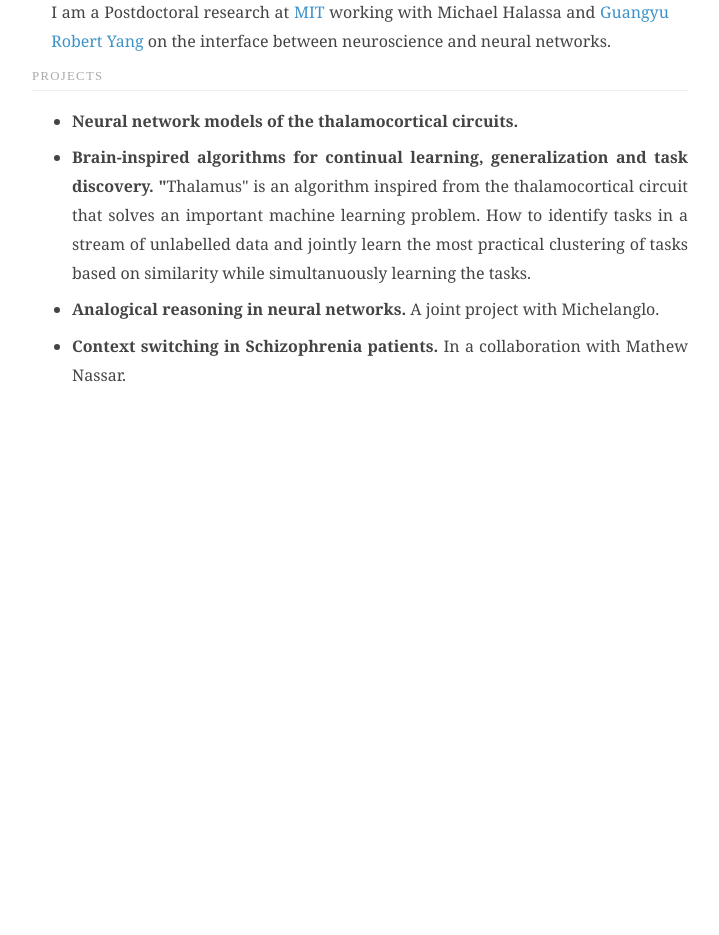
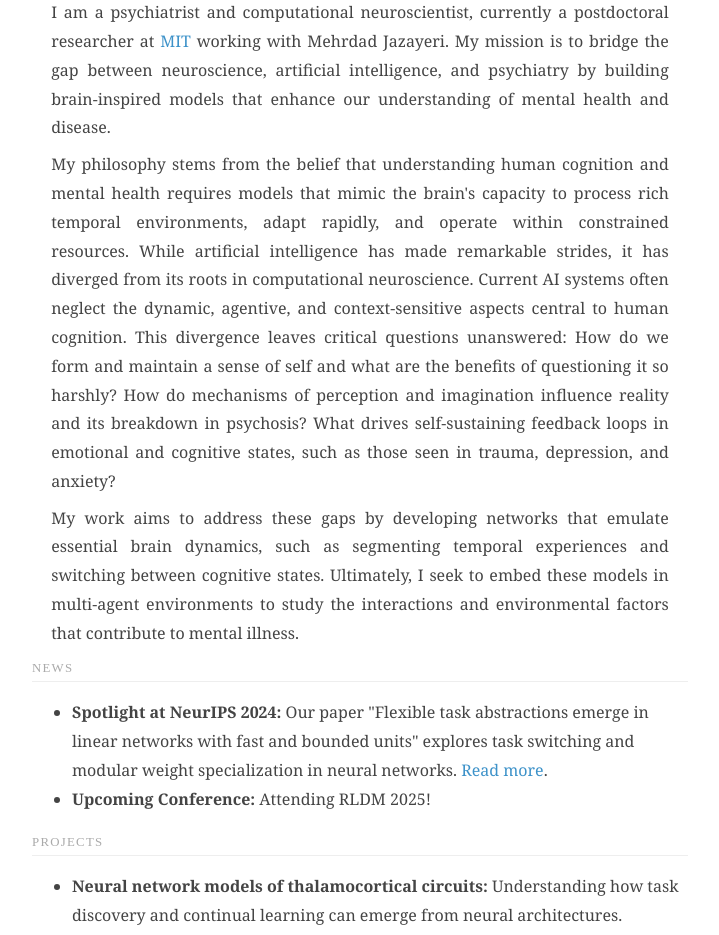
Before and after one commit to hummosa/hummosa.github.io, a plain HTML site: page index.html in a window 1280 px wide. Shown: the part 179-1114 px from the top of the page, without its empty margins (280-999 px from the left). Before the commit the page ends 800 px from the top, so only its background shows below. Drawn offline with Linux system fonts and the light colour scheme.

Commit message:
overdue update

```diff
--- a/index.html
+++ b/index.html
@@ -3,7 +3,7 @@
 <head>
 	<meta http-equiv="X-UA-Compatible" content="IE=edge">
 	<meta name="author" content="Ali Hummos" />
-	<meta name="keywords" content="Ali Hummos, Computational intelligence." />
+	<meta name="keywords" content="Ali Hummos, Computational neuroscience, Neural networks, AI, Psychiatry." />
 	<meta name="viewport" content="width=device-width, initial-scale=1.0">
 	<meta name="description" content="Official Homepage of Ali Hummos">
 
@@ -16,24 +16,40 @@
 	<div id="layout" class="pure-g">
     	<div class="content pure-u-1 pure-u-md-3-4">
         	<div>
-          	<!-- A wrapper for all the blog posts -->
            		<div class="posts">
-              	<!-- A single blog post -->
               		<section class="post">
                 		<header class="post-header">
-                  	<img class="post-avatar" alt="" height="96" width="96" src="profile_picture.jpg">
+                  			<img class="post-avatar" alt="Ali Hummos" height="96" width="96" src="profile_picture.jpg">
                     		<h2 class="post-title">Ali Hummos</h2>
                 		</header>
                 		<div class="post-description">
 							<div class="info-box">
 								<p>
 									Email: Ahummos [at] MIT [dot] edu <br/>
-								<a href="https://scholar.google.com/citations?user=YFDOLsUAAAAJ" target="_blank">Google scholar</a>
+									<a href="https://scholar.google.com/citations?user=YFDOLsUAAAAJ" target="_blank">Google Scholar</a>
 								</p>
 								<p>
-                            I am a Postdoctoral research at <a href="https://mcgovern.mit.edu">MIT</a> working with Michael Halassa and <a href="https://guangyuyang.org/">Guangyu Robert Yang</a> on the interface between neuroscience and neural networks.
+									I am a psychiatrist and computational neuroscientist, currently a postdoctoral researcher at <a href="https://mcgovern.mit.edu">MIT</a> working with Mehrdad Jazayeri. My mission is to bridge the gap between neuroscience, artificial intelligence, and psychiatry by building brain-inspired models that enhance our understanding of mental health and disease.
+								</p>
+								<p>
+									My philosophy stems from the belief that understanding human cognition and mental health requires models that mimic the brain's capacity to process rich temporal environments, adapt rapidly, and operate within constrained resources. While artificial intelligence has made remarkable strides, it has diverged from its roots in computational neuroscience. Current AI systems often neglect the dynamic, agentive, and context-sensitive aspects central to human cognition. This divergence leaves critical questions unanswered: How do we form and maintain a sense of self and what are the benefits of questioning it so harshly? How do mechanisms of perception and imagination influence reality and its breakdown in psychosis? What drives self-sustaining feedback loops in emotional and cognitive states, such as those seen in trauma, depression, and anxiety?
+								</p>
+								<p>
+									My work aims to address these gaps by developing networks that emulate essential brain dynamics, such as segmenting temporal experiences and switching between cognitive states. Ultimately, I seek to embed these models in multi-agent environments to study the interactions and environmental factors that contribute to mental illness.
 								</p>
 							</div>
+                		</div>
+            		</section>
+      			</div>
+
+				<div class="posts">
+					<h1 class="content-subhead">News</h1>
+					<section class="post">
+						<div class="post-description">
+							<ul>
+								<li><strong>Spotlight at NeurIPS 2024:</strong> Our paper "Flexible task abstractions emerge in linear networks with fast and bounded units" explores task switching and modular weight specialization in neural networks. <a href="https://arxiv.org/abs/2411.03840" target="_blank">Read more</a>.</li>
+								<li><strong>Upcoming Conference:</strong> Attending RLDM 2025!</li>
+							</ul>
 						</div>
 					</section>
 				</div>
@@ -43,23 +59,23 @@
 					<section class="post">
 						<div class="post-description">
 							<ul>
-							<li>
-								<p><strong>Neural network models of the thalamocortical circuits.</strong>&nbsp;</p>
-							</li>
-							<li>
-								<p><strong>Brain-inspired algorithms for continual learning, generalization and task discovery.
-										"</strong>Thalamus" is an algorithm inspired from the thalamocortical circuit that solves an
-									important machine learning problem. How to identify tasks in a stream of unlabelled data and
-									jointly learn the most practical clustering of tasks based on similarity while simultanuously
-									learning the tasks.&nbsp;</p>
-							</li>
-							<li>
-								<p><strong>Analogical reasoning in neural networks.</strong> A joint project with Michelanglo.</p>
-							</li>
-							<li>
-								<p><strong>Context switching in Schizophrenia patients.</strong> In a collaboration with Mathew
-									Nassar.</p>
-							</li>
+								<li><strong>Neural network models of thalamocortical circuits:</strong> Understanding how task discovery and continual learning can emerge from neural architectures.</li>
+								<li><strong>Brain-inspired algorithms:</strong> Developing algorithms inspired by brain dynamics to solve machine learning challenges like task identification in streams of unlabeled data.</li>
+								<li><strong>Context switching in schizophrenia:</strong> Collaborating with Matthew Nassar to explore cognitive dynamics in schizophrenia patients.</li>
+							</ul>
+						</div>
+					</section>
+				</div>
+
+				<div class="posts">
+					<h1 class="content-subhead">Recent Publications</h1>
+					<section class="post">
+						<div class="post-description">
+							<ul>
+								<li><a href="https://arxiv.org/abs/2411.03840" target="_blank">Flexible task abstractions emerge in linear networks with fast and bounded units</a>: This work demonstrates how task switching and modular weight specialization can emerge in neural networks, addressing fundamental questions about cognitive flexibility.</li>
+								<li><a href="https://journals.plos.org/ploscompbiol/article?id=10.1371/journal.pcbi.1010500" target="_blank">Thalamic regulation of frontal interactions in human cognitive flexibility</a>: Investigates the role of the thalamus in enhancing task switching and efficient cortical activity partitioning, highlighting its relevance to human cognition.</li>
+								<li><a href="https://arxiv.org/abs/2301.00000" target="_blank">Thalamus: a brain-inspired algorithm for biologically-plausible continual learning and disentangled representations</a>: Proposes a thalamocortical-inspired algorithm for mitigating forgetting and organizing knowledge into flexible, well-factorized structures, emphasizing connections to mental health applications.</li>
+								<li>Additional publications listed on my <a href="https://scholar.google.com/citations?user=YFDOLsUAAAAJ" target="_blank">Google Scholar profile</a>.</li>
 							</ul>
 						</div>
 					</section>
```
Lines whose indentation alone changed are shown as unchanged.
